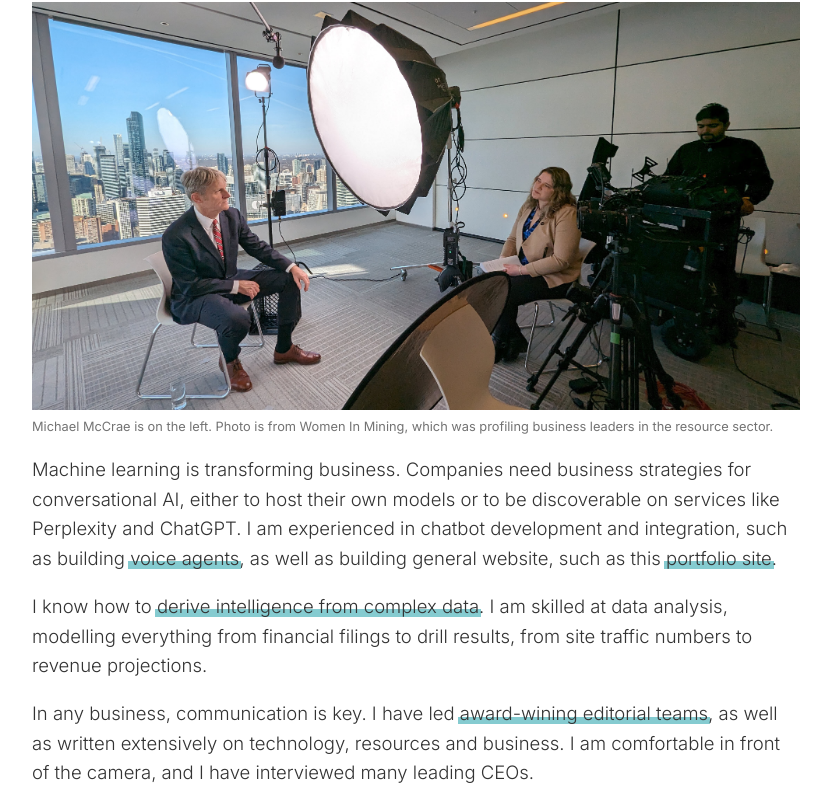
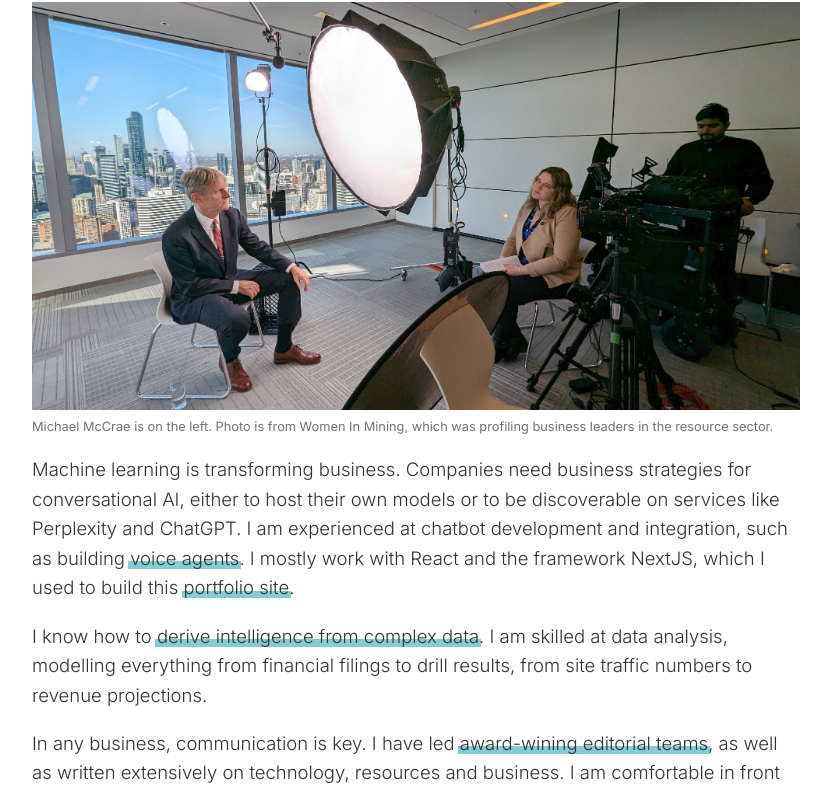
Before and after one commit to michaelmccrae/Portfolio-Michael-McCrae, a Next.js app in the folder main/: page / in a window 1280 px wide. Shown: the part 435-1228 px from the top of the page, without its empty margins (96-927 px from the left). Built offline with nearby package versions, Linux system fonts and the light colour scheme; a web font is replaced by a local one.

Commit message:
More wording homepage

```diff
--- a/main/app/page.tsx
+++ b/main/app/page.tsx
@@ -27,7 +27,7 @@ const page = () => {
       <figcaption className="caption">Michael McCrae is on the left. Photo is from Women In Mining, which was profiling business leaders in the resource sector.</figcaption>
       </figure>
 
-      <p>Machine learning is transforming business. Companies need business strategies for conversational AI, either to host their own models or to be discoverable on services like Perplexity and ChatGPT. I am experienced in chatbot development and integration, such as building <Link href="https://github.com/michaelmccrae/deparley">voice agents</Link>, as well as building general website, such as this <Link href="https://github.com/michaelmccrae/Portfolio-Michael-McCrae">portfolio site</Link>.</p>
+      <p>Machine learning is transforming business. Companies need business strategies for conversational AI, either to host their own models or to be discoverable on services like Perplexity and ChatGPT. I am experienced at chatbot development and integration, such as building <Link href="https://github.com/michaelmccrae/deparley">voice agents</Link>. I mostly work with React and the framework NextJS, which I used to build this <Link href="https://github.com/michaelmccrae/Portfolio-Michael-McCrae">portfolio site</Link>.</p>
 
       <p>I know how to <Link href="/data">derive intelligence from complex data</Link>. I am skilled at data analysis, modelling everything from financial filings to drill results, from site traffic numbers to revenue projections.</p>
 
```
